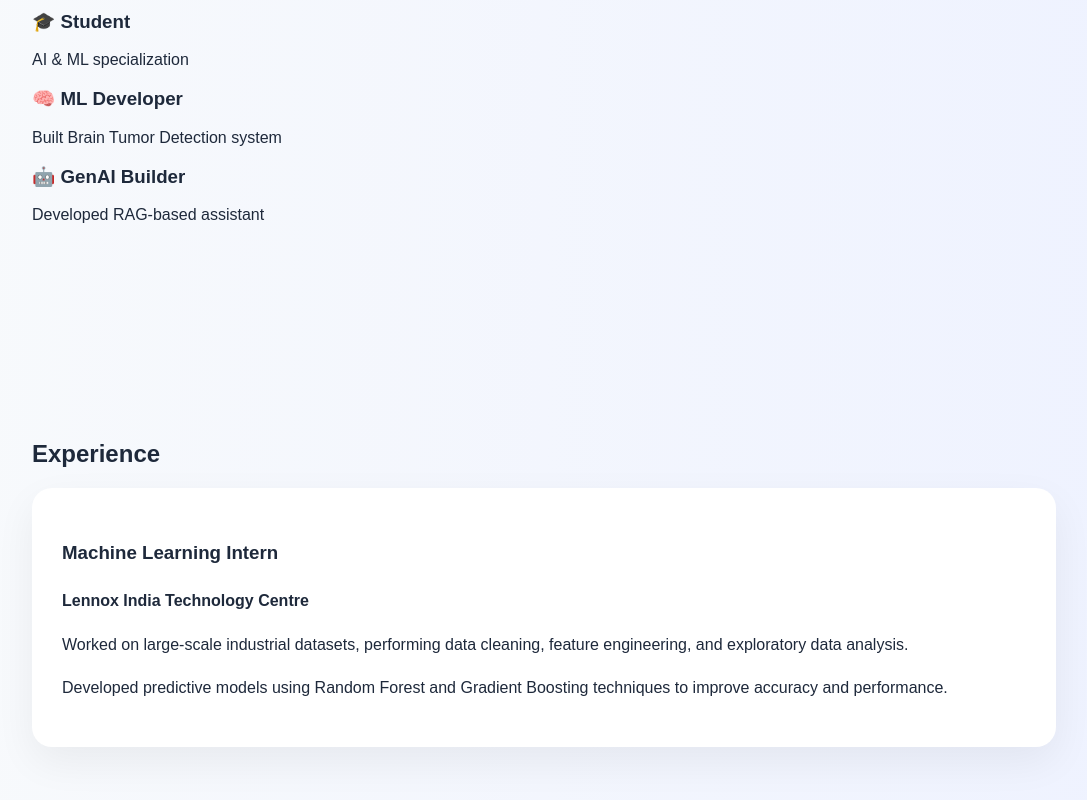
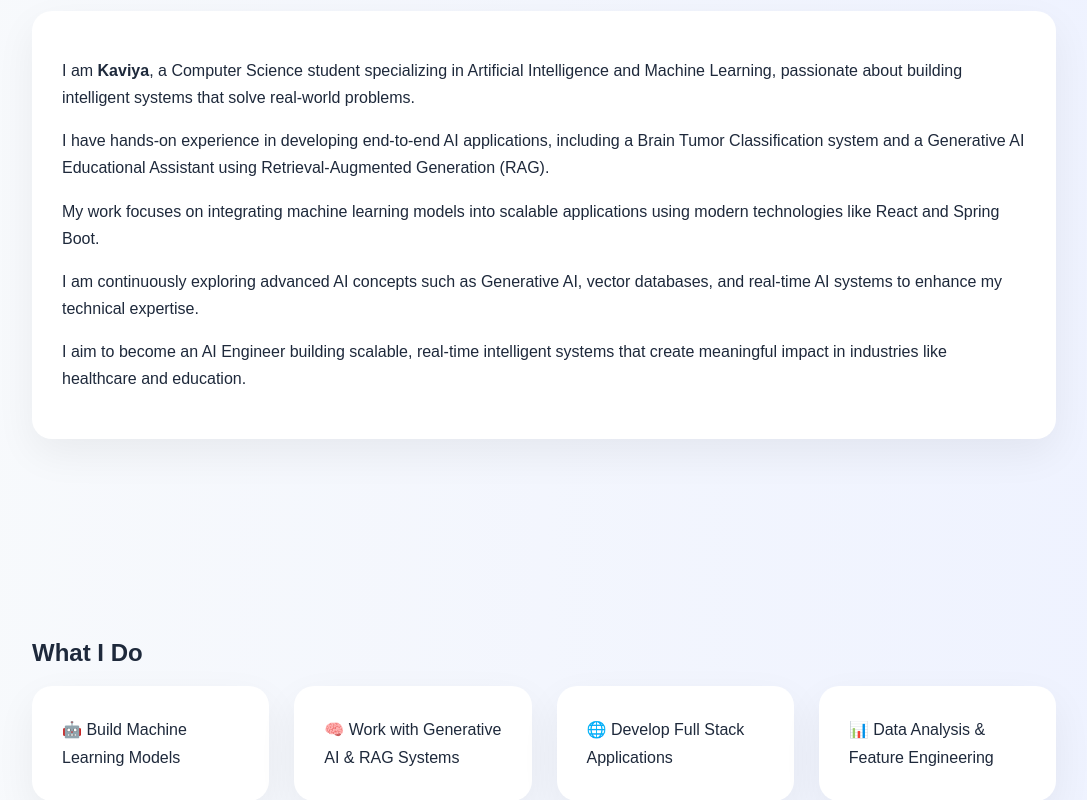
Before and after one commit to Kaviya-Balamurugan/portfolio, a React (Create React App) app: page / in a window 1280 px wide. Shown: the part 760-1560 px from the top of the page, without its empty margins (96-1183 px from the left). Built offline with nearby package versions, Linux system fonts and the light colour scheme.

Commit message:
updated About me

```diff
--- a/src/App.js
+++ b/src/App.js
@@ -6,6 +6,7 @@ import Projects from "./components/Projects";
 import Contact from "./components/Contact";
 import Experience from "./components/Experience";
 import Achievements from "./components/Achievements";
+import WhatIDo from "./components/WhatIDo";
 import "./App.css";
 
 function App() {
@@ -14,6 +15,7 @@ function App() {
       <Navbar />
       <Hero />
       <About />
+      <WhatIDo />
       <Experience />
       <Skills />
       <Projects />
--- a/src/components/About.js
+++ b/src/components/About.js
@@ -1,32 +1,36 @@
-import { motion } from "framer-motion";
-
 function About() {
   return (
-    <motion.section
-      id="about"
-      initial={{ opacity: 0, x: -100 }}
-      whileInView={{ opacity: 1, x: 0 }}
-      transition={{ duration: 1 }}
-    >
+    <section id="about">
       <h2>About Me</h2>
 
-      <div className="timeline">
-        <div className="timeline-item">
-          <h3>🎓 Student</h3>
-          <p>AI & ML specialization</p>
-        </div>
+      <div className="card">
+        <p>
+          I am <b>Kaviya</b>, a Computer Science student specializing in
+          Artificial Intelligence and Machine Learning, passionate about
+          building intelligent systems that solve real-world problems.
+        </p>
 
-        <div className="timeline-item">
-          <h3>🧠 ML Developer</h3>
-          <p>Built Brain Tumor Detection system</p>
-        </div>
+        <p>
+          I have hands-on experience in developing end-to-end AI applications,
+          including a Brain Tumor Classification system and a Generative AI
+          Educational Assistant using Retrieval-Augmented Generation (RAG).
+        </p>
 
-        <div className="timeline-item">
-          <h3>🤖 GenAI Builder</h3>
-          <p>Developed RAG-based assistant</p>
-        </div>
+        <p>
+          My work focuses on integrating machine learning models into scalable
+          applications using modern technologies like React and Spring Boot.
+        </p>
+
+        <p>
+          I am continuously exploring advanced AI concepts such as Generative AI,
+          vector databases, and real-time AI systems to enhance my technical expertise.
+        </p>
+        <p>
+  I aim to become an AI Engineer building scalable, real-time intelligent systems
+  that create meaningful impact in industries like healthcare and education.
+</p>
       </div>
-    </motion.section>
+    </section>
   );
 }
 
--- /dev/null
+++ b/src/components/WhatIDo.js
@@ -0,0 +1,29 @@
+function WhatIDo() {
+  return (
+    <section id="whatido">
+      <h2>What I Do</h2>
+
+      <div className="skills-grid">
+
+        <div className="card">
+          🤖 Build Machine Learning Models
+        </div>
+
+        <div className="card">
+          🧠 Work with Generative AI & RAG Systems
+        </div>
+
+        <div className="card">
+          🌐 Develop Full Stack Applications
+        </div>
+
+        <div className="card">
+          📊 Data Analysis & Feature Engineering
+        </div>
+
+      </div>
+    </section>
+  );
+}
+
+export default WhatIDo;
```
